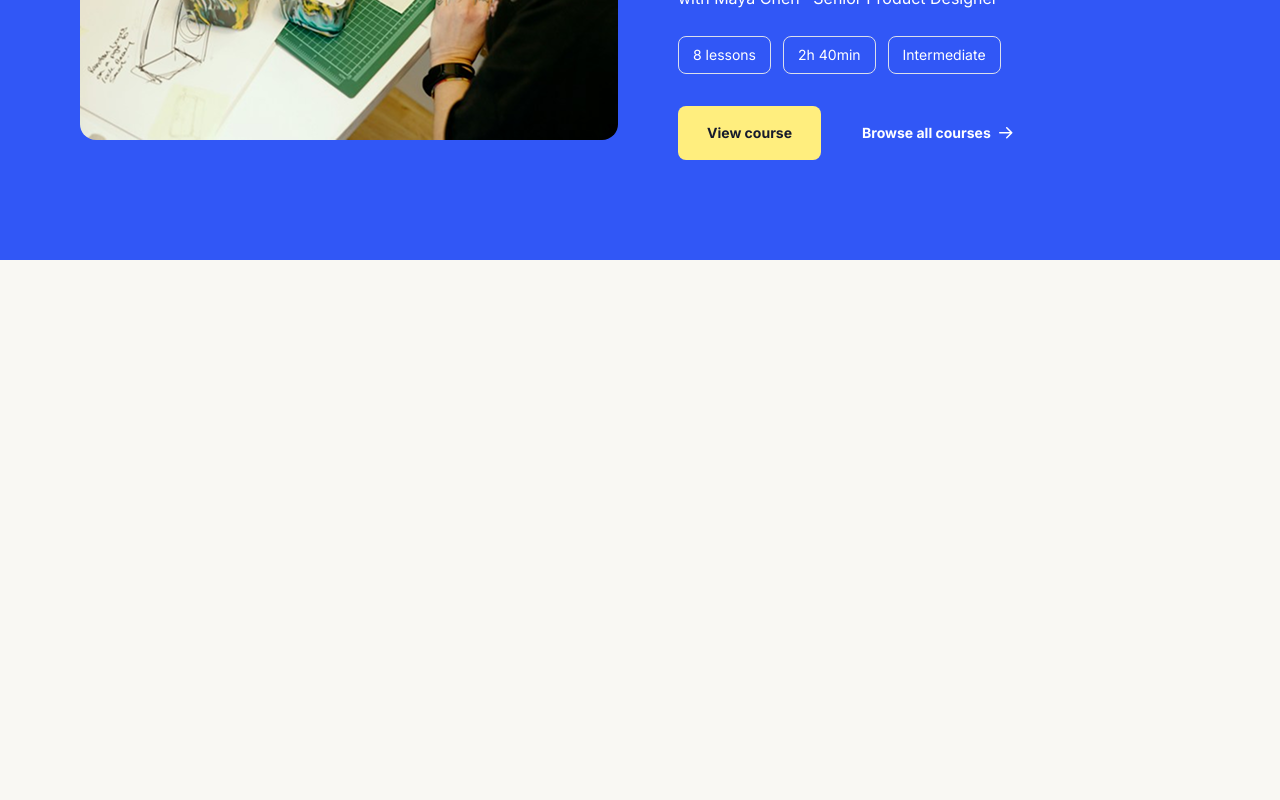
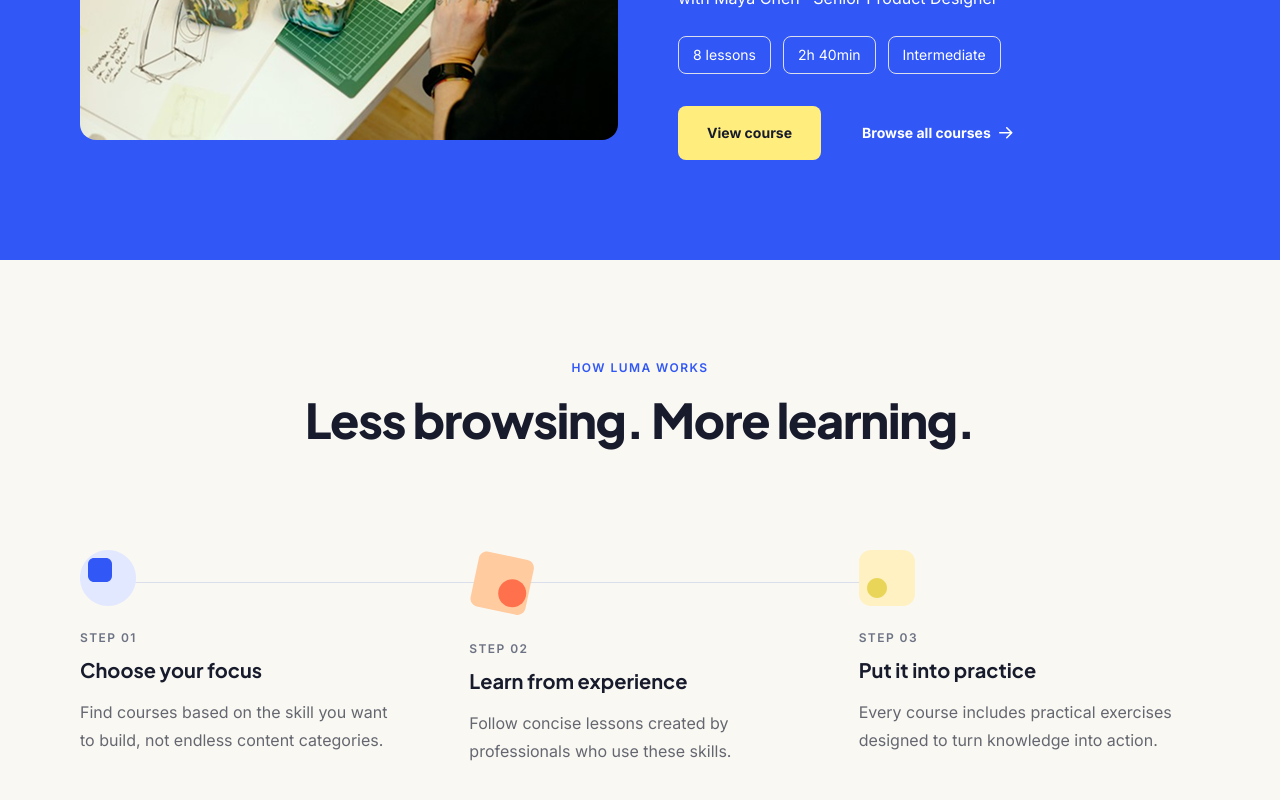
Before and after one commit to rogervalentim/luma-nextjs, a Next.js app: page / in a window 1280 px wide. Shown: the part 1899-2699 px from the top of the page. Before the commit the page ends 2159 px from the top, so only its background shows below. Built offline with nearby package versions, Linux system fonts and the light colour scheme.

Commit message:
feat: add HowItWorks component and default Paragraph size
- Create HowItWorks component and render it on the home page
- Add default size variant to Paragraph component and update Storybook stories

```diff
--- a/src/app/page.tsx
+++ b/src/app/page.tsx
@@ -2,6 +2,7 @@ import { Categories } from "@/components/layout/categories/Categories";
 import { FeaturedCourse } from "@/components/layout/featured-course/FeaturedCourse";
 import { Header } from "@/components/layout/header";
 import { Hero } from "@/components/layout/hero/Hero";
+import { HowItWorks } from "@/components/layout/how-it-works/HowItWorks";
 
 export default function Home() {
   return (
@@ -11,6 +12,7 @@ export default function Home() {
         <Hero />
         <Categories />
         <FeaturedCourse />
+        <HowItWorks />
       </main>
     </>
   );
--- /dev/null
+++ b/src/components/layout/how-it-works/HowItWorks.tsx
@@ -0,0 +1,127 @@
+import { Container } from "@/components/ui/container/Container";
+import { Eyebrow } from "@/components/ui/eyebrow";
+import { Heading } from "@/components/ui/heading/Heading";
+import { Paragraph } from "@/components/ui/paragraph/Paragraph";
+
+const steps = [
+  {
+    step: "STEP 01",
+    title: "Choose your focus",
+    description:
+      "Find courses based on the skill you want to build, not endless content categories.",
+    icon: (
+      <svg
+        width="56"
+        height="56"
+        viewBox="0 0 56 56"
+        fill="none"
+        xmlns="http://www.w3.org/2000/svg"
+      >
+        <path
+          d="M0 28C0 12.536 12.536 0 28 0C43.464 0 56 12.536 56 28C56 43.464 43.464 56 28 56C12.536 56 0 43.464 0 28Z"
+          fill="#E2E8FF"
+        />
+        <path
+          d="M8 14C8 10.6863 10.6863 8 14 8H26C29.3137 8 32 10.6863 32 14V26C32 29.3137 29.3137 32 26 32H14C10.6863 32 8 29.3137 8 26V14Z"
+          fill="#3157F6"
+        />
+      </svg>
+    ),
+  },
+  {
+    step: "STEP 02",
+    title: "Learn from experience",
+    description:
+      "Follow concise lessons created by professionals who use these skills.",
+    icon: (
+      <svg
+        width="67"
+        height="67"
+        viewBox="0 0 67 67"
+        fill="none"
+        xmlns="http://www.w3.org/2000/svg"
+      >
+        <path
+          d="M9.97977 7.82518C10.8984 3.50345 15.1465 0.744682 19.4682 1.66329L58.5942 9.97976C62.9159 10.8984 65.6747 15.1465 64.756 19.4682L56.4396 58.5941C55.521 62.9159 51.2728 65.6746 46.9511 64.756L7.82519 56.4396C3.50346 55.5209 0.744694 51.2728 1.66331 46.9511L9.97977 7.82518Z"
+          fill="#FFCB9F"
+        />
+        <path
+          d="M29.2097 43.2097C29.2097 35.4777 35.4777 29.2097 43.2097 29.2097C50.9417 29.2097 57.2097 35.4777 57.2097 43.2097C57.2097 50.9417 50.9417 57.2097 43.2097 57.2097C35.4777 57.2097 29.2097 50.9417 29.2097 43.2097Z"
+          fill="#FF704D"
+        />
+      </svg>
+    ),
+  },
+  {
+    step: "STEP 03",
+    title: "Put it into practice",
+    description:
+      "Every course includes practical exercises designed to turn knowledge into action.",
+    icon: (
+      <svg
+        width="56"
+        height="56"
+        viewBox="0 0 56 56"
+        fill="none"
+        xmlns="http://www.w3.org/2000/svg"
+      >
+        <path
+          d="M0 12C0 5.37258 5.37258 0 12 0H44C50.6274 0 56 5.37258 56 12V44C56 50.6274 50.6274 56 44 56H12C5.37258 56 0 50.6274 0 44V12Z"
+          fill="#FFF1C2"
+        />
+        <path
+          d="M8 38C8 32.4772 12.4772 28 18 28C23.5228 28 28 32.4772 28 38C28 43.5228 23.5228 48 18 48C12.4772 48 8 43.5228 8 38Z"
+          fill="#E9D659"
+        />
+      </svg>
+    ),
+  },
+];
+
+export function HowItWorks() {
+  return (
+    <Container as="section" spacing="lg" innerClassName="w-full">
+      <Eyebrow className="text-center mb-4">How Luma works</Eyebrow>
+      <Heading variant="h1" className="text-center mb-10 lg:mb-[102.79px]">
+        Less browsing. More learning.
+      </Heading>
+
+      <div className="grid grid-cols-1 md:grid-cols-3 gap-12 relative">
+        <div
+          className="hidden md:block absolute top-8 left-7 right-[30%] h-px bg-line-1 z-0"
+          aria-hidden="true"
+        />
+
+        {steps.map((item, index) => (
+          <div key={index} className="relative z-10 flex flex-col items-start">
+            <div className="relative flex items-center mb-6">
+              {index > 0 && (
+                <div
+                  className="md:hidden absolute bottom-full left-7 w-px h-8 bg-line-1 -mb-1 z-0"
+                  aria-hidden="true"
+                />
+              )}
+              <div className="relative z-10">{item.icon}</div>
+            </div>
+
+            <Paragraph size="xs" tone="tertiary" className="mb-2">
+              {item.step}
+            </Paragraph>
+
+            <Heading variant="h3" className="mb-3">
+              {item.title}
+            </Heading>
+
+            <Paragraph
+              size="default"
+              tone="secondary"
+              className="max-w-full lg:max-w-[320px]"
+            >
+              {item.description}
+            </Paragraph>
+          </div>
+        ))}
+      </div>
+    </Container>
+  );
+}
--- /dev/null
+++ b/src/components/layout/how-it-works/index.ts
@@ -0,0 +1 @@
+export { HowItWorks } from "./HowItWorks";
--- a/src/components/ui/paragraph/Paragraph.tsx
+++ b/src/components/ui/paragraph/Paragraph.tsx
@@ -1,6 +1,6 @@
 import React from "react";
 
-export type ParagraphSize = "xs" | "sm" | "md" | "lg";
+export type ParagraphSize = "xs" | "sm" | "default" | "md" | "lg";
 export type ParagraphTone = "primary" | "secondary" | "white" | "tertiary";
 export type ParagraphVariant = "default" | "outlined";
 
@@ -16,6 +16,7 @@ export interface ParagraphProps extends React.HTMLAttributes<HTMLParagraphElemen
 const sizeClasses: Record<ParagraphSize, string> = {
   xs: "text-xs leading-4 tracking-[1.44px] font-semibold",
   sm: "text-sm font-normal leading-6",
+  default: "text-base font-normal leading-7",
   md: "text-sm leading-6 lg:text-base lg:leading-7",
   lg: "text-[18px] leading-7",
 };
@@ -27,7 +28,6 @@ const toneClasses: Record<ParagraphTone, string> = {
   white: "text-white",
 };
 
-// Adicionado mapeamento de cores de borda para acompanhar o tone
 const variantClasses: Record<
   ParagraphVariant,
   Record<ParagraphTone, string>
```
Also changed, not shown: 2 other files (tests, documents, lock files or other folders).
